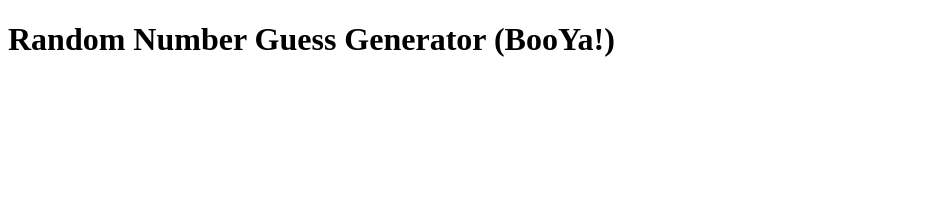
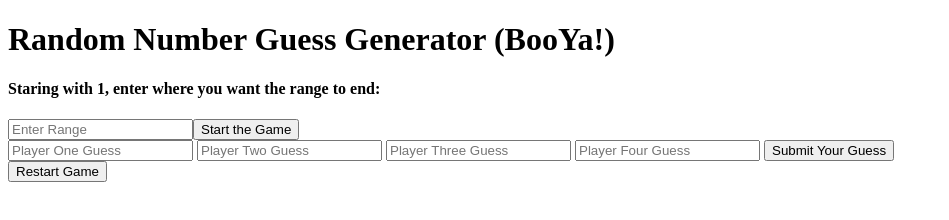
Before and after one commit to Alexandercollin2010/RandomNumberBooYa, a website: page public/index.html in a window 1280 px wide. Shown: the whole page, without its empty margins (0-949 px from the left). Drawn offline with Linux system fonts and the light colour scheme.

Commit message:
html setup

```diff
--- a/public/index.html
+++ b/public/index.html
@@ -1,12 +1,33 @@
 <!DOCTYPE html>
 <html>
   <head>
-    <meta charset="utf-8">
     <script src="jquery-3.1.1.min.js" charset="utf-8"></script>
     <script src="script.js" charset="utf-8"></script>
     <title>Random Guess Number Generator (BooYa!)</title>
   </head>
   <body>
     <h1>Random Number Guess Generator (BooYa!)</h1>
+
+    <h4>Staring with 1, enter where you want the range to end:</h4>
+    <input type="text" id='rangeNum'name="rangeNum" placeholder='Enter Range'><button id='startGame'>Start the Game</button>
+
+    <div id ='playMode'>
+      <input type='text' id='playerOne' placeholder='Player One Guess'>
+      <input type='text' id='playerTwo' placeholder='Player Two Guess'>
+      <input type='text' id='playerThree' placeholder='Player Three Guess'>
+      <input type='text' id='playerFour' placeholder='Player Four Guess'>
+      <button id='submitGuess'>Submit Your Guess</button>
+      <div id='guessCount'></div>
+      <div id='guessRDisplay'></div>
+      <div id = 'highLow'></div>
+      <button id="restartGame">Restart Game</button>
+
+
+
+
+
+
+    </div>
+
   </body>
 </html>
--- a/server/app.js
+++ b/server/app.js
@@ -14,7 +14,7 @@ app.listen(port, function(req, res){
 // base url
 app.get ('/', function(req, res){
   console.log('base url hit');
-  res.sendFile(path.resolve('/public/index.html'));
+  res.sendFile(path.resolve('public/index.html'));
 }); // end base url
 
 //testPost
```
